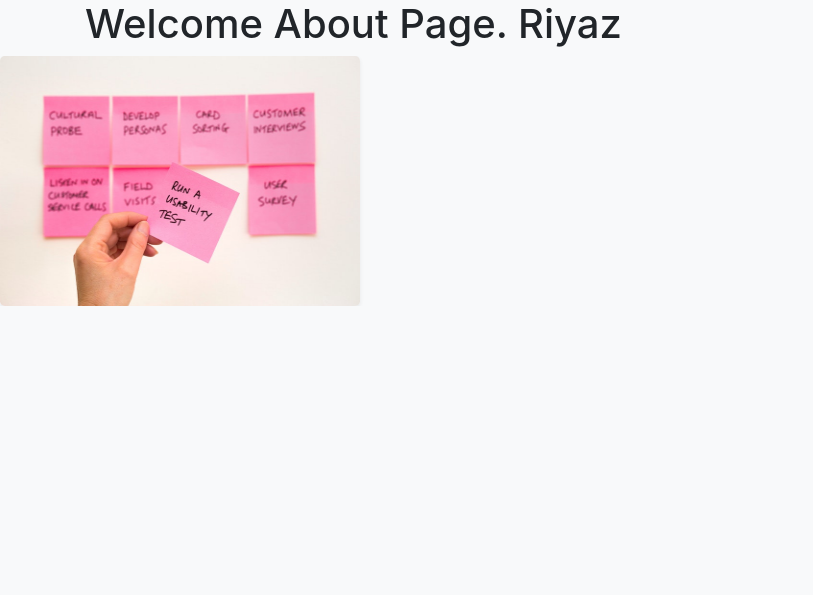
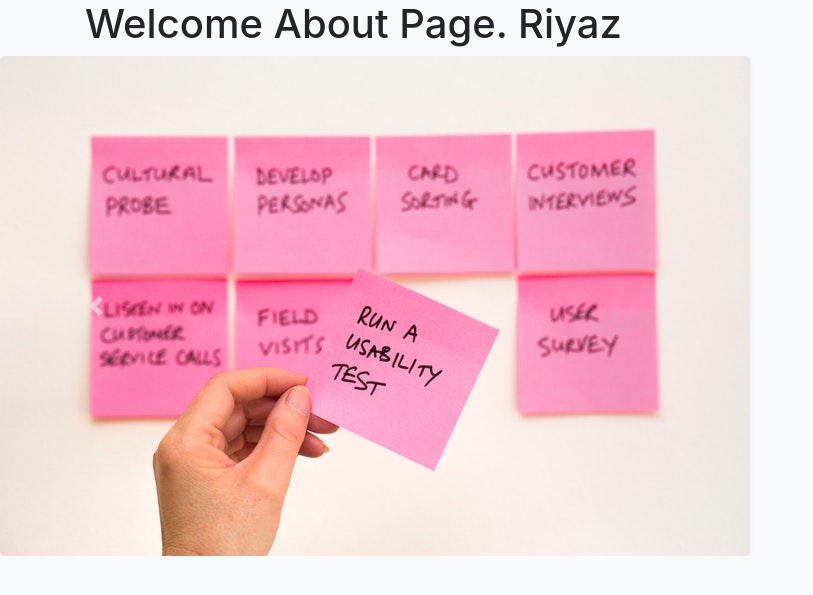
Before and after one commit to riyaz-ahmad/taskmate, a Django app: page /about-us in a window 1280 px wide. Shown: the part 65-660 px from the top of the page, without its empty margins (0-813 px from the left). Run offline with Django 3.2, Linux system fonts and the light colour scheme; some libraries are stand-ins or nearby versions.

Commit message:
Update About Us

```diff
--- a/taskmate-master/todolist_app/templates/about.html
+++ b/taskmate-master/todolist_app/templates/about.html
@@ -9,17 +9,28 @@
     <div class="container">
         <h1>{{ about_text }}</h1>
     </div>
-    <div id="carouselExampleSlidesOnly" class="carousel slide" data-ride="carousel">
+
+
+    <div id="carouselExampleControls" class="carousel slide" data-ride="carousel">
         <div class="carousel-inner">
           <div class="carousel-item active">
-            <img src="{% static 'images/stickynotes.jpg' %}" alt="Notes" class="rounded-lg shadow-sm" width="360" height="250">
+            <img src="{% static 'images/stickynotes.jpg' %}" alt="Notes" class="rounded-lg shadow-sm">
           </div>
           <div class="carousel-item">
-            <img src="{% static 'images/stickynotes-1.jpg' %}" alt="Notes" class="rounded-lg shadow-sm" width="360" height="250">
+            <img src="{% static 'images/stickynotes-1.jpg' %}" alt="Notes" class="rounded-lg shadow-sm">
           </div>
           <div class="carousel-item">
             <img src="{% static 'images/stickynotes-2.jpg' %}" alt="Notes" class="rounded-lg shadow-sm" width="360" height="250">
           </div>
         </div>
-      </div>
+        <a class="carousel-control-prev" href="#carouselExampleControls" role="button" data-slide="prev">
+          <span class="carousel-control-prev-icon" aria-hidden="true"></span>
+          <span class="sr-only">Previous</span>
+        </a>
+        <a class="carousel-control-next" href="#carouselExampleControls" role="button" data-slide="next">
+          <span class="carousel-control-next-icon" aria-hidden="true"></span>
+          <span class="sr-only">Next</span>
+        </a>
+    </div>
+
 {% endblock content %}
```
